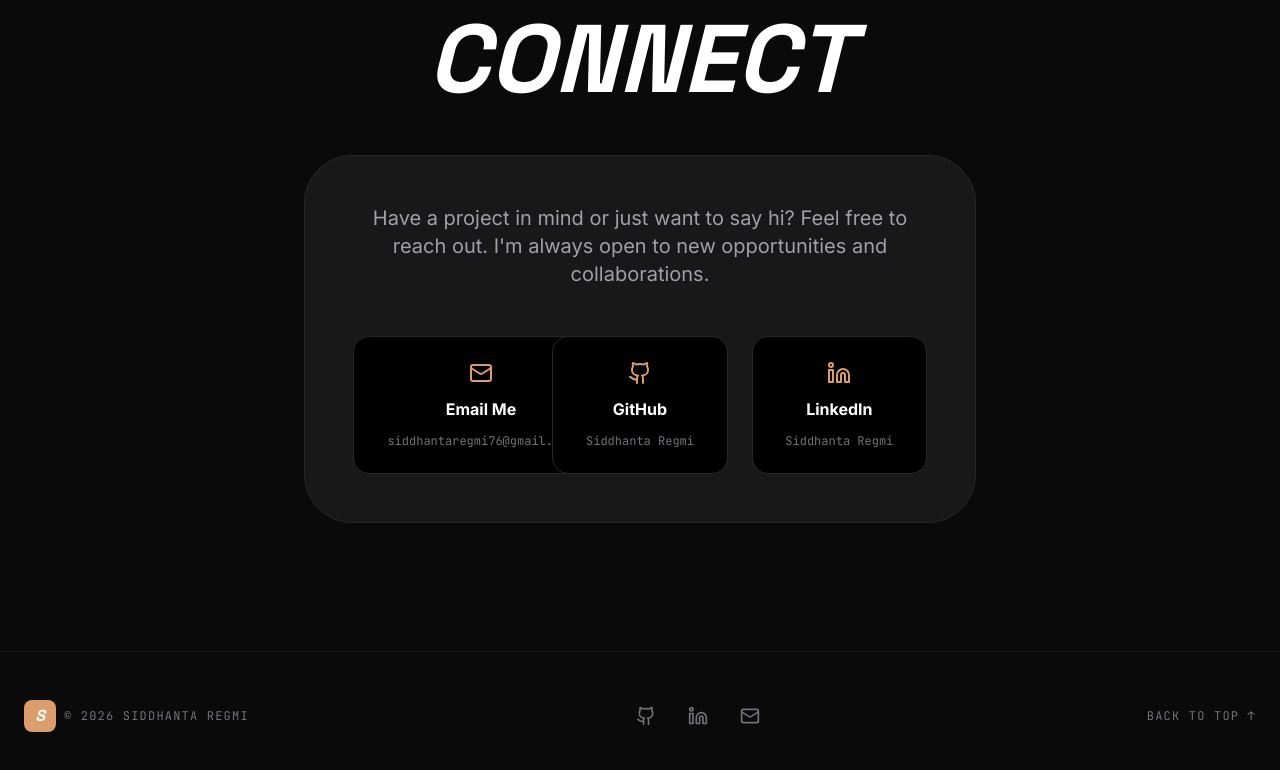
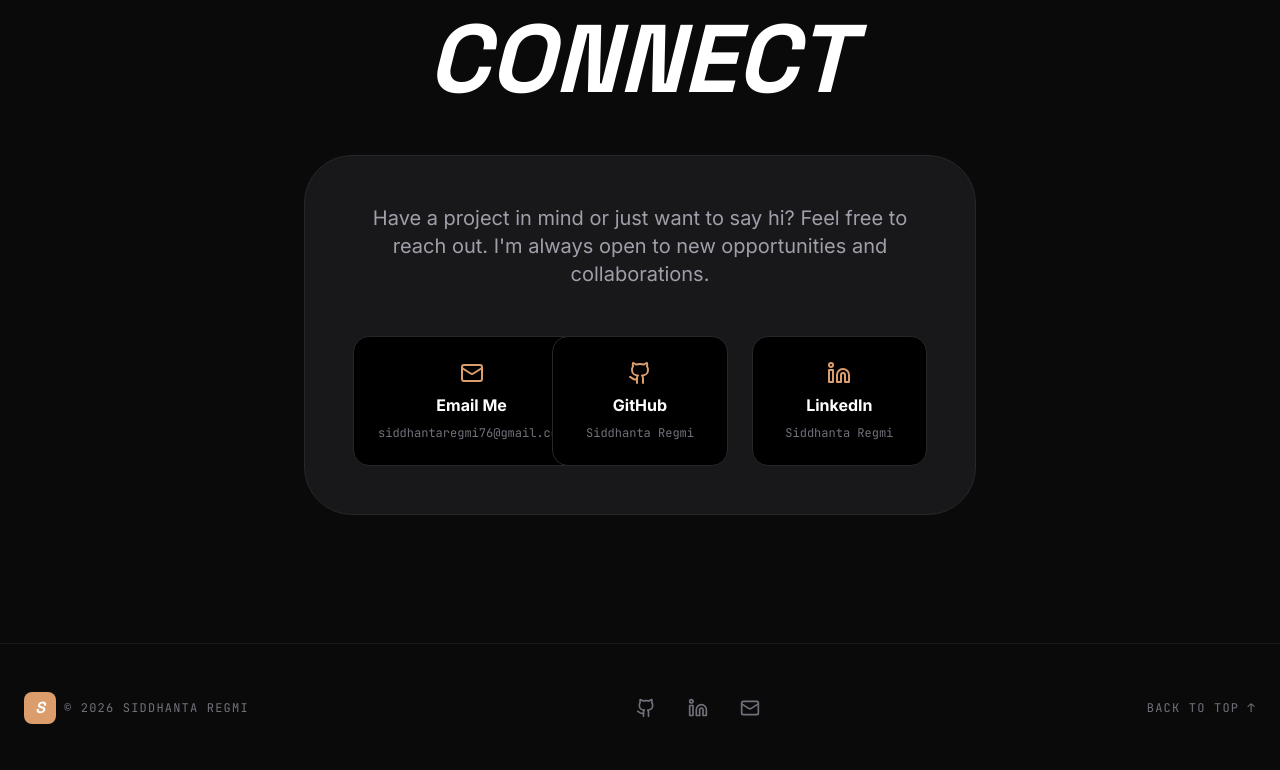
Before and after one commit to SiddhantaRegmi/Portfolio-Website, a React (Vite) app: page / in a window 1280 px wide. Shown: the part 3017-3787 px from the top of the page. Built offline with nearby package versions, Linux system fonts and the light colour scheme.

Commit message:
Refactor link classes for layout consistency
Updated class names for email, GitHub, and LinkedIn links to improve layout consistency.

```diff
--- a/src/App.tsx
+++ b/src/App.tsx
@@ -444,7 +444,7 @@ export default function App() {
             <div className="grid sm:grid-cols-3 gap-6 ">
               <a
                 href="mailto:siddhantaregmi76@gmail.com"
-                className="flex flex-col items-center justify-center gap-3 p-6 w-3xs bg-black rounded-2xl border border-zinc-800 hover:border-accent transition-colors group/link"
+                className="flex flex-col items-center justify-center gap-2 p-6 w-fit bg-black rounded-2xl border border-zinc-800 hover:border-accent transition-colors group/link"
               >
                 <Mail className="text-accent group-hover/link:scale-110 transition-transform" />
                 <span className="text-white font-bold">Email Me</span>
@@ -454,7 +454,7 @@ export default function App() {
                 href="https://github.com/SiddhantaRegmi"
                 target="_blank"
                 rel="noopener noreferrer"
-                className="flex flex-col items-center justify-center gap-3 p-6 bg-black rounded-2xl border border-zinc-800 hover:border-accent transition-colors group/link"
+                className="flex flex-col items-center justify-center gap-2 p-6 bg-black rounded-2xl border border-zinc-800 hover:border-accent transition-colors group/link"
               >
                 <Github className="text-accent group-hover/link:scale-110 transition-transform" />
                 <span className="text-white font-bold">GitHub</span>
@@ -464,7 +464,7 @@ export default function App() {
                 href="https://www.linkedin.com/in/siddhanta-regmi-5136b63bb/"
                 target="_blank"
                 rel="noopener noreferrer"
-                className="flex flex-col items-center justify-center gap-3 p-6 bg-black rounded-2xl border border-zinc-800 hover:border-accent transition-colors group/link"
+                className="flex flex-col items-center justify-center gap-2 p-6 bg-black rounded-2xl border border-zinc-800 hover:border-accent transition-colors group/link"
               >
                 <Linkedin className="text-accent group-hover/link:scale-110 transition-transform" />
                 <span className="text-white font-bold">LinkedIn</span>
```
